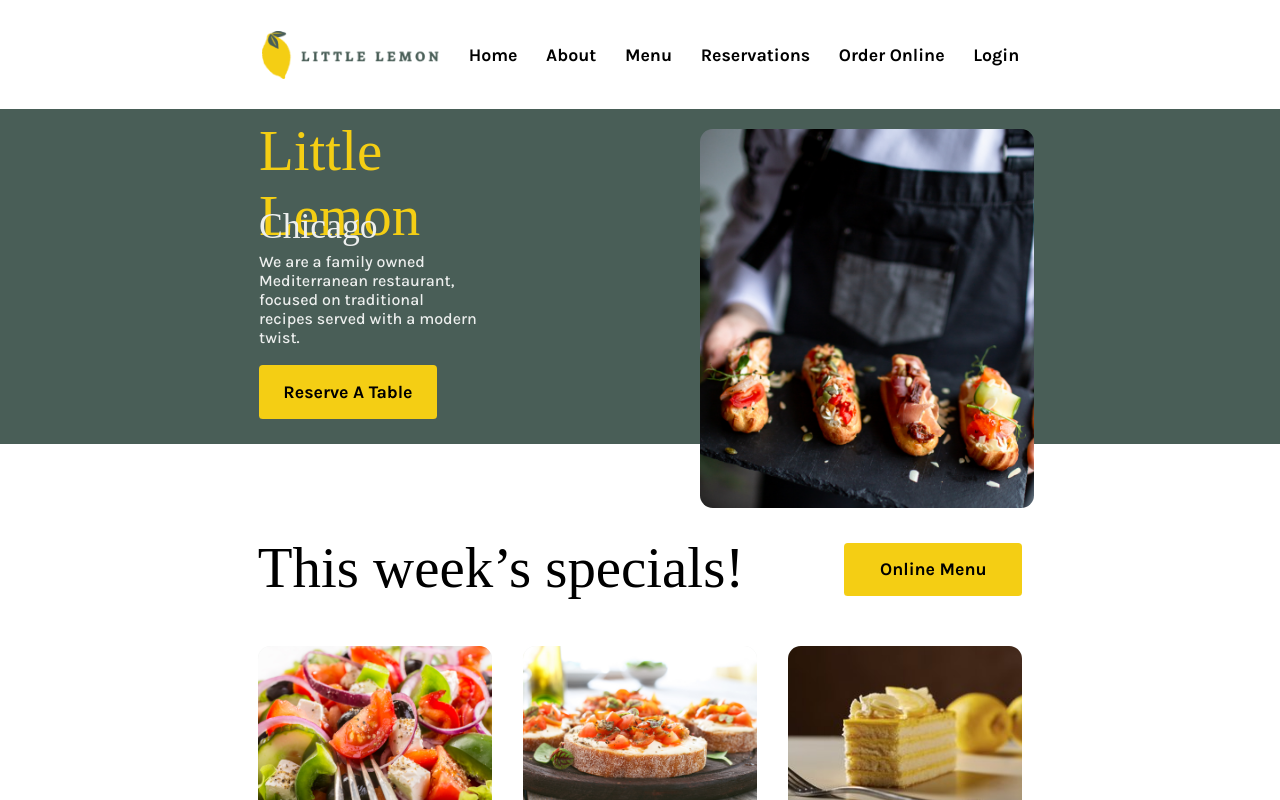
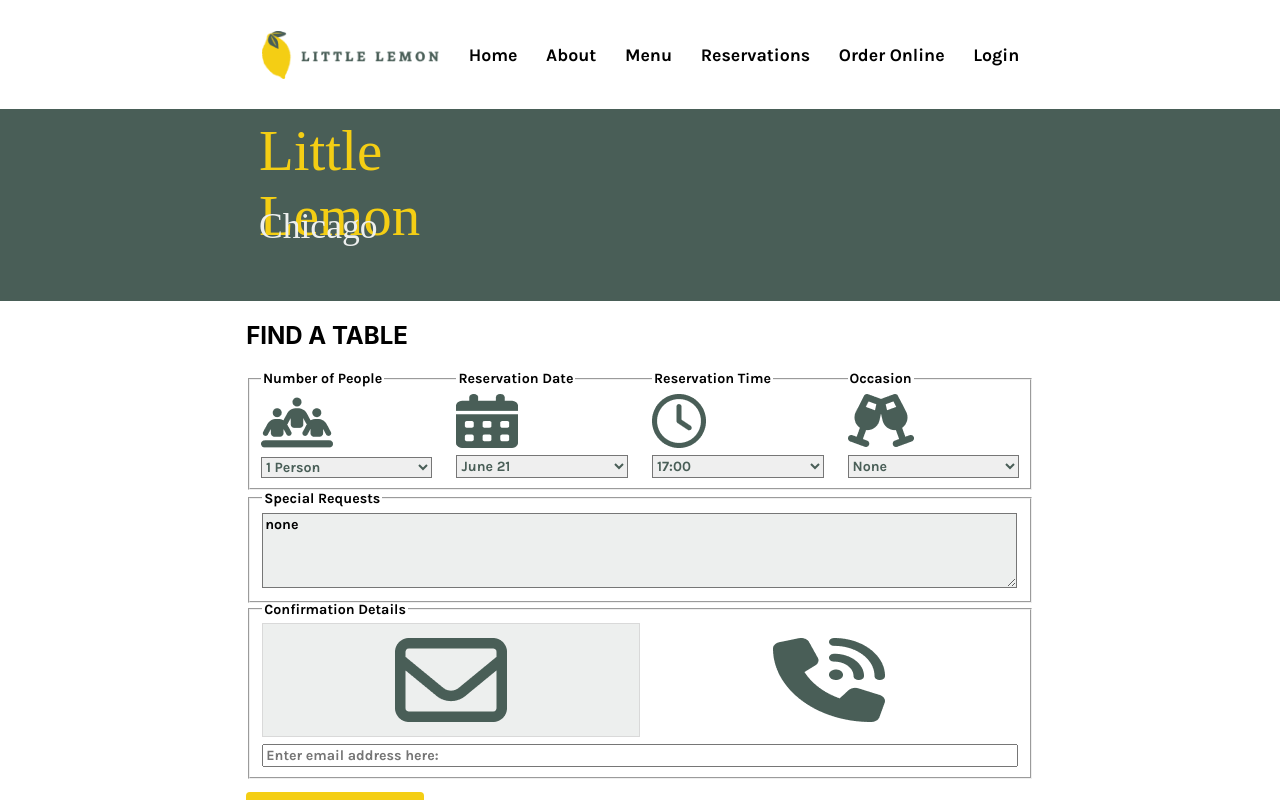
Before and after one commit to ProvidedPlay/Little-Lemon-Capstone-Project, a React (Create React App) app: page /#/reservations in a window 1280 px wide. Shown: the top 800 px of the page. Built offline with nearby package versions, Linux system fonts and the light colour scheme; a web font is replaced by a local one.

Commit message:
changed photo links for build

```diff
--- a/src/components/BookingConfirmedSection.js
+++ b/src/components/BookingConfirmedSection.js
@@ -16,7 +16,7 @@
             </section>
             <section id="bookingConfirmedSectionDetails">
                 <h1 className="displayText" id="bookingConfirmedMessageText">The Table Has Been Successfully Reserved!</h1>
-                <img src="/Checkmark Icon.png" alt="Checkmark Icon"/>
+                <img src="Checkmark Icon.png" alt="Checkmark Icon"/>
             </section>
             <section id="bookingConfirmedSectionReturn">
                     <button className="buttonPrimary">
--- a/src/components/BookingForm.js
+++ b/src/components/BookingForm.js
@@ -39,7 +39,7 @@
         <form id="bookingSectionDetails" onSubmit={handleSubmit}>
         <section id="bookingSectionTableDetails">
             <fieldset className="bookingDetailCard" id="numOfPeopleCard">
-                <img className="bookingDetailCardIcon" id="peopleIcon" src="/People Icon.png" alt="Number of People Icon"/>
+                <img className="bookingDetailCardIcon" id="peopleIcon" src="People Icon.png" alt="Number of People Icon"/>
                 <legend className="cardSubTitleText" htmlFor="numOfPeopleField">Number of People</legend>
                 <label className="invisibleLabel" htmlFor="numOfPeopleField">Number of People</label>
                 <select className="bookingDetailInputField cardSubTitleText thickGreyBorder" id="numOfPeopleField" defaultValue={getDefaultFormValue("numberOfPeople")} onChange={handleFormInputChange} required>
@@ -55,7 +55,7 @@
                 </select>
             </fieldset>
             <fieldset className="bookingDetailCard" id="reservationDateCard">
-                <img className="bookingDetailCardIcon" id="peopleIcon" src="/Calendar Icon.png" alt="Calendar Icon"/>
+                <img className="bookingDetailCardIcon" id="peopleIcon" src="Calendar Icon.png" alt="Calendar Icon"/>
                 <legend className="cardSubTitleText" htmlFor="reservationDateField">Reservation Date</legend>
                 <label className="invisibleLabel" htmlFor="reservationDateField">Reservation Date</label>
                 <select className="bookingDetailInputField cardSubTitleText thickGreyBorder" id="reservationDateField" defaultValue={getDefaultFormValue("reservationDate")} data-testid="reservationDateSelect" onChange={handleFormInputChange} required>
@@ -71,7 +71,7 @@
                 </select>
             </fieldset>
             <fieldset className="bookingDetailCard" id="reservationTimeCard">
-                <img className="bookingDetailCardIcon" id="calendarIcon" src="/Clock Icon.png" alt="Clock Icon"/>
+                <img className="bookingDetailCardIcon" id="calendarIcon" src="Clock Icon.png" alt="Clock Icon"/>
                 <legend className="cardSubTitleText" htmlFor="reservationTimeField">Reservation Time</legend>
                 <label className="invisibleLabel" htmlFor="reservationTimeField">Reservation Time</label>
                 <select className="bookingDetailInputField cardSubTitleText thickGreyBorder" id="reservationTimeField" data-testid="reservationTimeSelect" defaultValue={getDefaultFormValue("reservationTime")} onChange={handleFormInputChange} required>
@@ -79,7 +79,7 @@
                 </select>
             </fieldset>
             <fieldset className="bookingDetailCard" id="specialOccasionCard">
-                <img className="bookingDetailCardIcon" id="champagneGlassIcon" src="/Champagne Bottles.png" alt="Champagne Bottles Icon"/>
+                <img className="bookingDetailCardIcon" id="champagneGlassIcon" src="Champagne Bottles.png" alt="Champagne Bottles Icon"/>
                 <legend className="cardSubTitleText" htmlFor="specialOccasionField">Occasion</legend>
                 <label className="invisibleLabel" htmlFor="specialOccasionField">Occasion</label>
                 <select className="bookingDetailInputField cardSubTitleText thickGreyBorder" id="specialOccasionField" defaultValue={getDefaultFormValue("specialOccasion")} onChange={handleFormInputChange}>
@@ -102,11 +102,11 @@
                 <legend className="cardSubTitleText" htmlFor="bookingSectionContactInfoField">Confirmation Details</legend>
                 <label className="contactInfoOptionField  thickGreyBorder" id="contactInfoEmailOptionField">
                     <input type="radio" name="bookingSectionContactInfoField" value="emailOption" defaultChecked={contactMethodInputType === "email" ? true : false} aria-label="On Click" onClick={() => handleContactMethodPlaceholderTextChange("Enter email address here:", "email")} required/>
-                    <img src="/Email Icon.png" alt="Email Icon"/>
+                    <img src="Email Icon.png" alt="Email Icon"/>
                 </label>
                 <label className="contactInfoOptionField thickGreyBorder" id="contactInfoPhoneOptionField">
                     <input type="radio" name="bookingSectionContactInfoField" value="phoneOption" defaultChecked={contactMethodInputType === "tel" ? true : false} aria-label="On Click" onClick={() => handleContactMethodPlaceholderTextChange("Enter phone number here:", "tel")}/>
-                    <img src="/Phone Icon.png" alt="Phone Icon"/>
+                    <img src="Phone Icon.png" alt="Phone Icon"/>
                 </label>
                 <input className="contactInfoTextField thickGreyBorder cardSubTitleText" type={contactMethodInputType} name="contactInfoTextField" id="contactInfoTextField" data-testid="contactInfoTextField" placeholder={contactMethodPlaceholderText} defaultValue={getDefaultFormValue("contactDetails")} onChange={handleFormInputChange} minLength="8" required/>
             </fieldset>
--- a/src/components/Footer.js
+++ b/src/components/Footer.js
@@ -5,7 +5,7 @@
     return(
     <div className="Footer">
         <footer className="footerPanel">
-            <img className="Logo" src="/LittleLemonLogo.png" alt="Logo"/>
+            <img className="Logo" src="LittleLemonLogo.png" alt="Logo"/>
             <section>
                 <p className="sectionTitleText">Doormat Navigation</p>
                 <Nav/>
--- a/src/components/Header.js
+++ b/src/components/Header.js
@@ -5,7 +5,7 @@
     return(
         <div className="header">
             <header className="headerPanel">
-                <img className="Logo" src="/LittleLemonLogo.png" alt="Logo" id="headerLogo"/>
+                <img className="Logo" src="LittleLemonLogo.png" alt="Logo" id="headerLogo"/>
                 <Nav/>
             </header>
         </div>
--- a/src/components/HeroSection.js
+++ b/src/components/HeroSection.js
@@ -21,7 +21,7 @@
                 </button>
         </section>
         <section className="heroImageSection">
-            <img className="heroImage" src="/restauranfood.png" alt="Hero"></img>
+            <img className="heroImage" src="restauranfood.png" alt="Hero"></img>
         </section>
 
      </div>
--- a/src/components/HighlightsSection.js
+++ b/src/components/HighlightsSection.js
@@ -14,7 +14,7 @@
             <section id="highlightsSectionCards">
                 <article className="highlightsCard">
                     <section className="cardImageSection">
-                        <img src="/greek salad.png" alt="Greek Salad" />
+                        <img src="greek salad.png" alt="Greek Salad" />
                     </section>
                     <section className="cardTextSection">
                         <section className="cardTitleRow">
@@ -32,7 +32,7 @@
                 </article>
                 <article className="highlightsCard">
                     <section className="cardImageSection">
-                        <img src="/Bruchetta.png" alt="Bruchetta" />
+                        <img src="Bruchetta.png" alt="Bruchetta" />
                     </section>
                     <section className="cardTextSection">
                         <section className="cardTitleRow">
--- a/src/components/Nav.js
+++ b/src/components/Nav.js
@@ -17,7 +17,7 @@
         <nav className="Nav">
 
             <section className={`navButton ${menuIsOpen ? "open" : "closed"}`} aria-label="On Click" onClick={() => handleToggleMenu()}>
-                <img className="navButtonIcon" src="/icon _hamburger menu_.png" alt="Nav Menu Button"/>
+                <img className="navButtonIcon" src="icon _hamburger menu_.png" alt="Nav Menu Button"/>
             </section>
             <ul className={`NavMenu`}>
                 <li><Link to="/" className="navLink itemText">Home</Link></li>
--- a/src/index.js
+++ b/src/index.js
@@ -3,14 +3,14 @@
 import './index.css';
 import App from './App';
 import reportWebVitals from './reportWebVitals';
-import { BrowserRouter } from 'react-router-dom';
+import { HashRouter } from 'react-router-dom';
 
 const root = ReactDOM.createRoot(document.getElementById('root'));
 root.render(
   <React.StrictMode>
-    <BrowserRouter>
+    <HashRouter base="/">
       <App />
-    </BrowserRouter>
+    </HashRouter>
   </React.StrictMode>
 );
 
```
